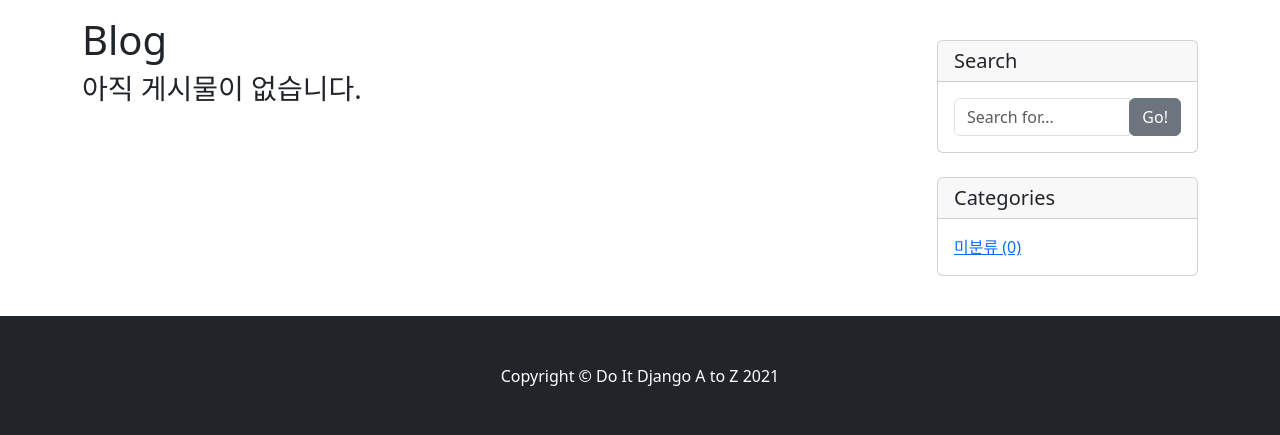
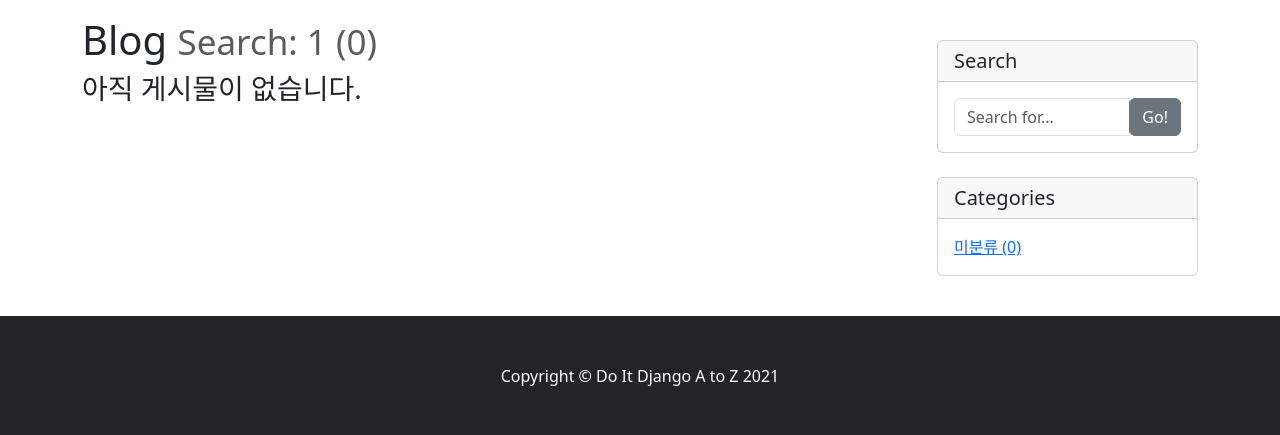
Before and after one commit to LeoKang/do_it_django, a Django app: page /blog/search/1/ in a window 1280 px wide. Shown: the part 56-491 px from the top of the page. Run offline with Django 5.2, Linux system fonts and the light colour scheme; data that the repository does not hold is empty; some libraries are stand-ins or nearby versions.

Commit message:
sear_info

```diff
--- a/blog/templates/blog/post_list.html
+++ b/blog/templates/blog/post_list.html
@@ -8,6 +8,7 @@
     {% endif %}
 
     <h1>Blog
+        {% if search_info %}<small class="text-muted">{{ search_info }}</small>{% endif %}
         {% if category %}{{ category }}{% endif %}
         {% if tag %}{{ tag }}({{ tag.post_set.count }}){% endif %}
     </h1>
```
